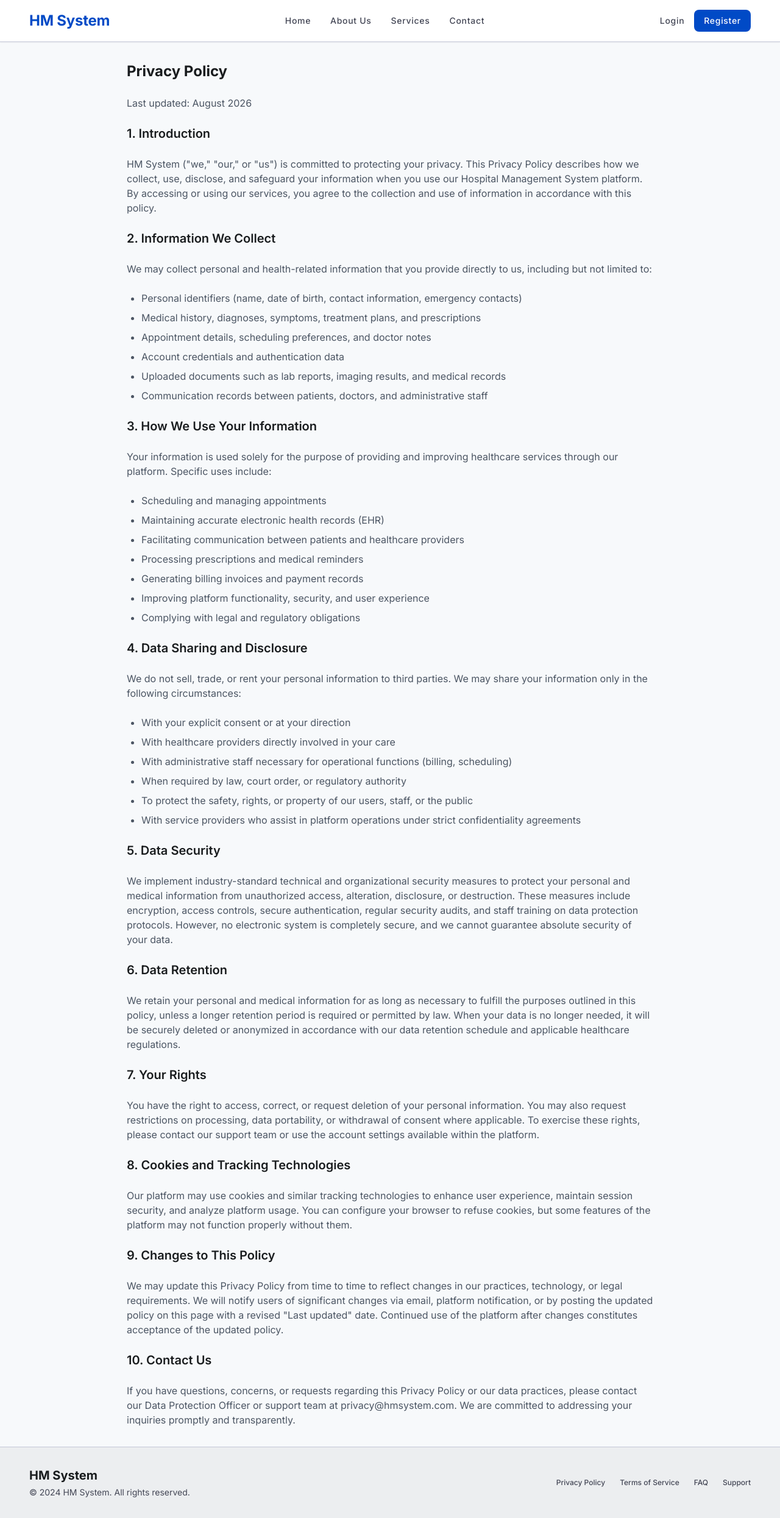
After one commit to KirtanKayastha/hospital-management-system, a Django app: page /privacy-policy/ in a window 1280 px wide. The commit adds this page. Shown: the whole page at 61% size. Run offline with Django 5.2, Linux system fonts and the light colour scheme; some libraries are stand-ins or nearby versions.

Commit message:
Merge all team branches

```diff
--- a/hospital/urls.py
+++ b/hospital/urls.py
@@ -63,6 +63,10 @@ urlpatterns = [
     # Doctor routes (Siddhartha)
     path('doctor/', include('doctor_siddhartha.urls', namespace='doctor_siddhartha')),
 
+    path('privacy-policy/', TemplateView.as_view(template_name='privacy_policy.html'), name='privacy_policy'),
+    path('terms/', TemplateView.as_view(template_name='terms_of_service.html'), name='terms_of_service'),
+    path('faq/', TemplateView.as_view(template_name='faq.html'), name='faq'),
+    path('support/', TemplateView.as_view(template_name='support.html'), name='support'),
 ]
 
 if settings.DEBUG:
--- a/templates/base.html
+++ b/templates/base.html
@@ -214,10 +214,10 @@
                 <p class="font-body-sm text-body-sm text-on-surface-variant">© 2024 HM System. All rights reserved.</p>
             </div>
             <div class="flex gap-lg items-center">
-                <a class="font-label-sm text-label-sm text-on-surface-variant hover:underline hover:text-primary transition-all duration-200" href="#">Privacy Policy</a>
-                <a class="font-label-sm text-label-sm text-on-surface-variant hover:underline hover:text-primary transition-all duration-200" href="#">Terms of Service</a>
-                <a class="font-label-sm text-label-sm text-on-surface-variant hover:underline hover:text-primary transition-all duration-200" href="#">FAQ</a>
-                <a class="font-label-sm text-label-sm text-on-surface-variant hover:underline hover:text-primary transition-all duration-200" href="#">Support</a>
+                <a class="font-label-sm text-label-sm text-on-surface-variant hover:underline hover:text-primary transition-all duration-200" href="/privacy-policy/">Privacy Policy</a>
+                <a class="font-label-sm text-label-sm text-on-surface-variant hover:underline hover:text-primary transition-all duration-200" href="/terms/">Terms of Service</a>
+                <a class="font-label-sm text-label-sm text-on-surface-variant hover:underline hover:text-primary transition-all duration-200" href="/faq/">FAQ</a>
+                <a class="font-label-sm text-label-sm text-on-surface-variant hover:underline hover:text-primary transition-all duration-200" href="/support/">Support</a>
             </div>
         </div>
     </footer>
--- /dev/null
+++ b/templates/privacy_policy.html
@@ -0,0 +1,65 @@
+{% extends 'base.html' %}
+{% block title %}Privacy Policy{% endblock %}
+{% block content %}
+<div class="max-w-4xl mx-auto px-4 py-8">
+    <h1 class="text-2xl font-bold text-on-surface mb-6">Privacy Policy</h1>
+    <div class="space-y-6 text-gray-600">
+        <p>Last updated: August 2026</p>
+
+        <h2 class="text-xl font-semibold text-on-surface">1. Introduction</h2>
+        <p>HM System ("we," "our," or "us") is committed to protecting your privacy. This Privacy Policy describes how we collect, use, disclose, and safeguard your information when you use our Hospital Management System platform. By accessing or using our services, you agree to the collection and use of information in accordance with this policy.</p>
+
+        <h2 class="text-xl font-semibold text-on-surface">2. Information We Collect</h2>
+        <p>We may collect personal and health-related information that you provide directly to us, including but not limited to:</p>
+        <ul class="list-disc pl-6 space-y-2">
+            <li>Personal identifiers (name, date of birth, contact information, emergency contacts)</li>
+            <li>Medical history, diagnoses, symptoms, treatment plans, and prescriptions</li>
+            <li>Appointment details, scheduling preferences, and doctor notes</li>
+            <li>Account credentials and authentication data</li>
+            <li>Uploaded documents such as lab reports, imaging results, and medical records</li>
+            <li>Communication records between patients, doctors, and administrative staff</li>
+        </ul>
+
+        <h2 class="text-xl font-semibold text-on-surface">3. How We Use Your Information</h2>
+        <p>Your information is used solely for the purpose of providing and improving healthcare services through our platform. Specific uses include:</p>
+        <ul class="list-disc pl-6 space-y-2">
+            <li>Scheduling and managing appointments</li>
+            <li>Maintaining accurate electronic health records (EHR)</li>
+            <li>Facilitating communication between patients and healthcare providers</li>
+            <li>Processing prescriptions and medical reminders</li>
+            <li>Generating billing invoices and payment records</li>
+            <li>Improving platform functionality, security, and user experience</li>
+            <li>Complying with legal and regulatory obligations</li>
+        </ul>
+
+        <h2 class="text-xl font-semibold text-on-surface">4. Data Sharing and Disclosure</h2>
+        <p>We do not sell, trade, or rent your personal information to third parties. We may share your information only in the following circumstances:</p>
+        <ul class="list-disc pl-6 space-y-2">
+            <li>With your explicit consent or at your direction</li>
+            <li>With healthcare providers directly involved in your care</li>
+            <li>With administrative staff necessary for operational functions (billing, scheduling)</li>
+            <li>When required by law, court order, or regulatory authority</li>
+            <li>To protect the safety, rights, or property of our users, staff, or the public</li>
+            <li>With service providers who assist in platform operations under strict confidentiality agreements</li>
+        </ul>
+
+        <h2 class="text-xl font-semibold text-on-surface">5. Data Security</h2>
+        <p>We implement industry-standard technical and organizational security measures to protect your personal and medical information from unauthorized access, alteration, disclosure, or destruction. These measures include encryption, access controls, secure authentication, regular security audits, and staff training on data protection protocols. However, no electronic system is completely secure, and we cannot guarantee absolute security of your data.</p>
+
+        <h2 class="text-xl font-semibold text-on-surface">6. Data Retention</h2>
+        <p>We retain your personal and medical information for as long as necessary to fulfill the purposes outlined in this policy, unless a longer retention period is required or permitted by law. When your data is no longer needed, it will be securely deleted or anonymized in accordance with our data retention schedule and applicable healthcare regulations.</p>
+
+        <h2 class="text-xl font-semibold text-on-surface">7. Your Rights</h2>
+        <p>You have the right to access, correct, or request deletion of your personal information. You may also request restrictions on processing, data portability, or withdrawal of consent where applicable. To exercise these rights, please contact our support team or use the account settings available within the platform.</p>
+
+        <h2 class="text-xl font-semibold text-on-surface">8. Cookies and Tracking Technologies</h2>
+        <p>Our platform may use cookies and similar tracking technologies to enhance user experience, maintain session security, and analyze platform usage. You can configure your browser to refuse cookies, but some features of the platform may not function properly without them.</p>
+
+        <h2 class="text-xl font-semibold text-on-surface">9. Changes to This Policy</h2>
+        <p>We may update this Privacy Policy from time to time to reflect changes in our practices, technology, or legal requirements. We will notify users of significant changes via email, platform notification, or by posting the updated policy on this page with a revised "Last updated" date. Continued use of the platform after changes constitutes acceptance of the updated policy.</p>
+
+        <h2 class="text-xl font-semibold text-on-surface">10. Contact Us</h2>
+        <p>If you have questions, concerns, or requests regarding this Privacy Policy or our data practices, please contact our Data Protection Officer or support team at privacy@hmsystem.com. We are committed to addressing your inquiries promptly and transparently.</p>
+    </div>
+</div>
+{% endblock %}
```
Also changed, not shown: templates/faq.html (added, +58 -0 lines), templates/support.html (added, +48 -0 lines), templates/terms_of_service.html (added, +54 -0 lines).
